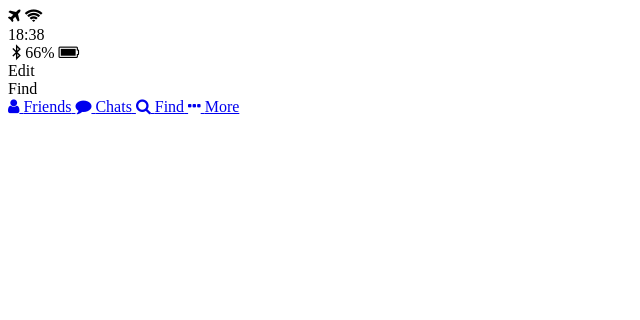
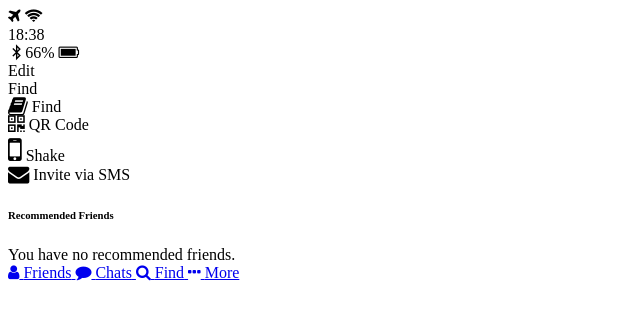
Before and after one commit to futurewalker9/Kakao-exercise, a plain HTML site: page find.html in a window 1280 px wide. Shown: the whole page, without its empty margins (0-640 px from the left). Drawn offline with Linux system fonts and the light colour scheme; some icons are missing.

Commit message:
Find is done!

```diff
--- a/find.html
+++ b/find.html
@@ -30,6 +30,34 @@
         <span class="header__text">Find</span>
       </div>
   </header>
+  <main clss="find">
+    <section class="find__options">
+      <div class="find__option">
+        <i class="fa fa-book fa-lg"></i>
+        <span class="find__option-title">Find</span>
+      </div>
+      <div class="find__option">
+        <i class="fa fa-qrcode fa-lg"></i>
+        <span class="find__option-title">QR Code</span>
+      </div>
+      <div class="find__option">
+        <i class="fa fa-mobile fa-2x"></i>
+        <span class="find__option-title">Shake</span>
+      </div>
+      <div class="find__option">
+        <i class="fa fa-envelope fa-lg"></i>
+        <span class="find__option-title">Invite via SMS</span>
+      </div>
+    </section>
+    <section class="find__recommended">
+      <header>
+        <h6 class="recommended__title">Recommended Friends</h6>
+      </header>
+      <div class="recommended__none">
+        <span class="recommended__text">You have no recommended friends.</span>
+      </div>
+    </section>
+  </main>
     <nav class="tab-bar">
       <a href="index.html" class="tab-bar__tab">
       <i class="fa fa-user"></i>
```
